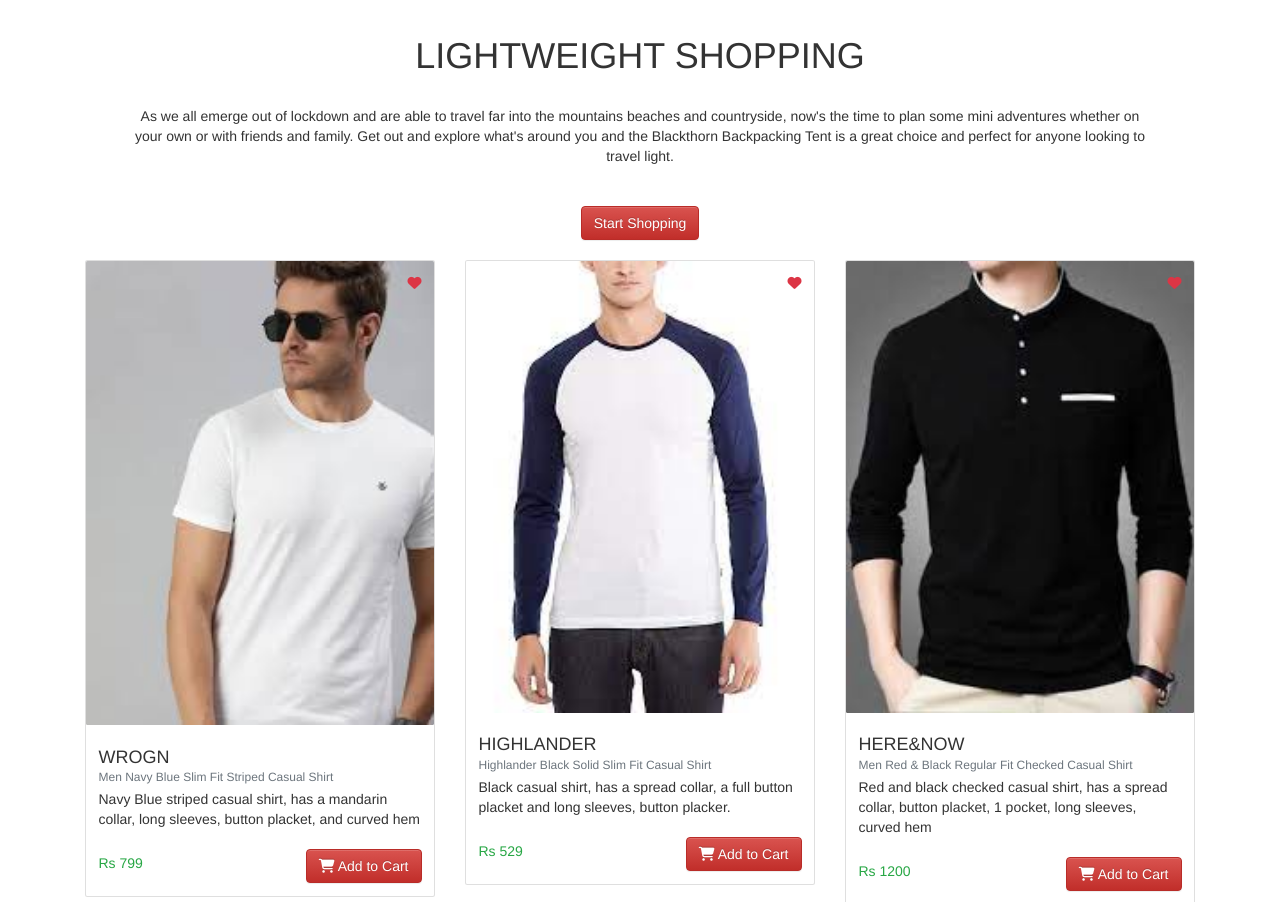
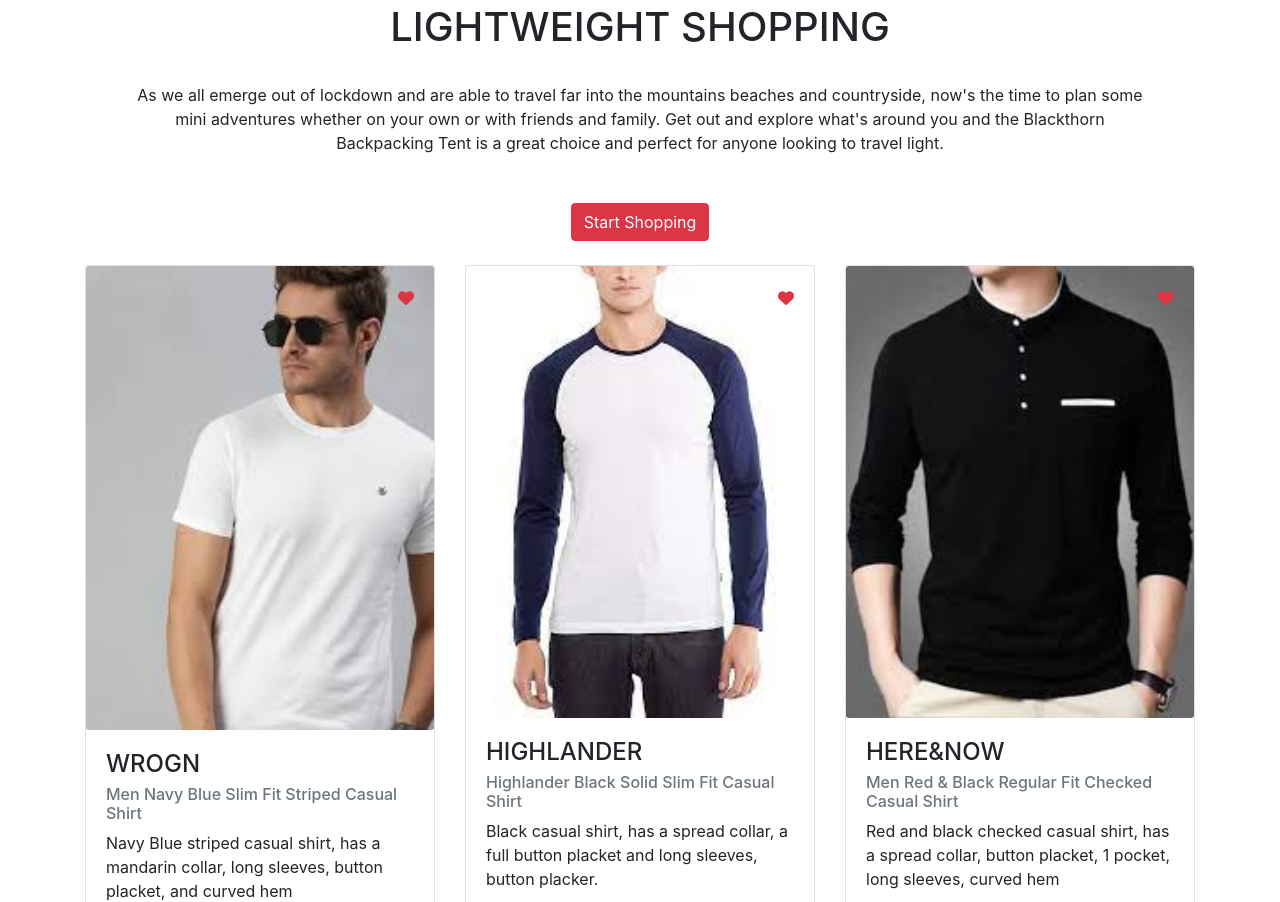
Before and after one commit to iadityakr/Assignment-Walkover-2, a plain HTML site: page index.html in a window 1280 px wide. Shown: the part 756-1658 px from the top of the page. Drawn offline with nearby package versions, Linux system fonts and the light colour scheme.

Commit message:
Update index.html

```diff
--- a/index.html
+++ b/index.html
@@ -8,14 +8,7 @@
       src="https://kit.fontawesome.com/f1dd8af940.js"
       crossorigin="anonymous"
     ></script>
-<!-- Latest compiled and minified CSS -->
-<link rel="stylesheet" href="https://maxcdn.bootstrapcdn.com/bootstrap/3.3.7/css/bootstrap.min.css" integrity="sha384-BVYiiSIFeK1dGmJRAkycuHAHRg32OmUcww7on3RYdg4Va+PmSTsz/K68vbdEjh4u" crossorigin="anonymous">
 
-<!-- Optional theme -->
-<link rel="stylesheet" href="https://maxcdn.bootstrapcdn.com/bootstrap/3.3.7/css/bootstrap-theme.min.css" integrity="sha384-rHyoN1iRsVXV4nD0JutlnGaslCJuC7uwjduW9SVrLvRYooPp2bWYgmgJQIXwl/Sp" crossorigin="anonymous">
-
-<!-- Latest compiled and minified JavaScript -->
-<script src="https://maxcdn.bootstrapcdn.com/bootstrap/3.3.7/js/bootstrap.min.js" integrity="sha384-Tc5IQib027qvyjSMfHjOMaLkfuWVxZxUPnCJA7l2mCWNIpG9mGCD8wGNIcPD7Txa" crossorigin="anonymous"></script>
     <title>Walkover Assignment</title>
     <link rel="stylesheet" href="style.css">
   </head>
```
